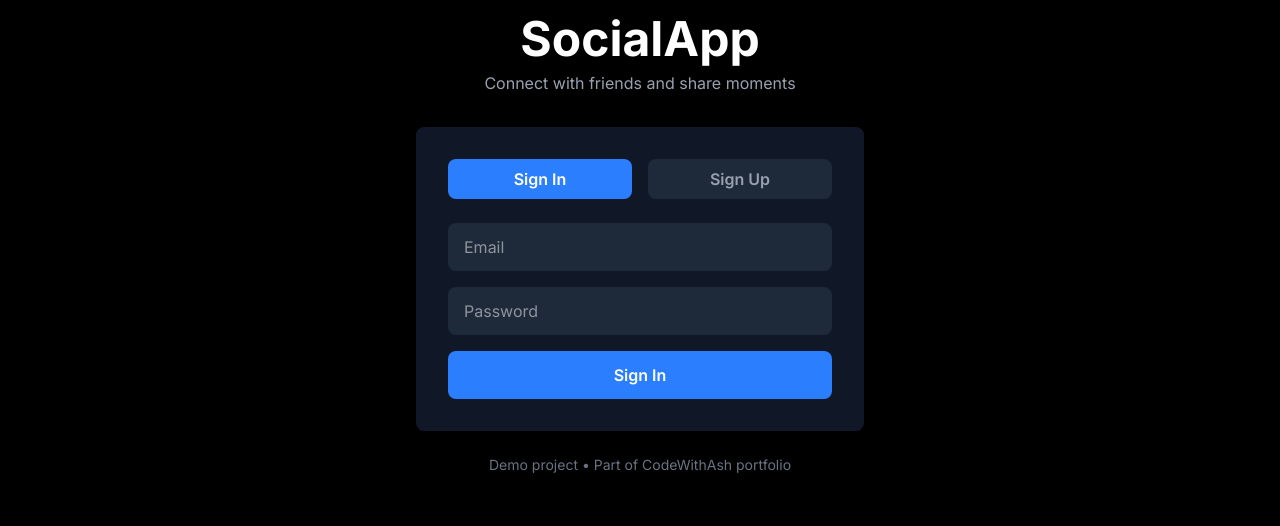
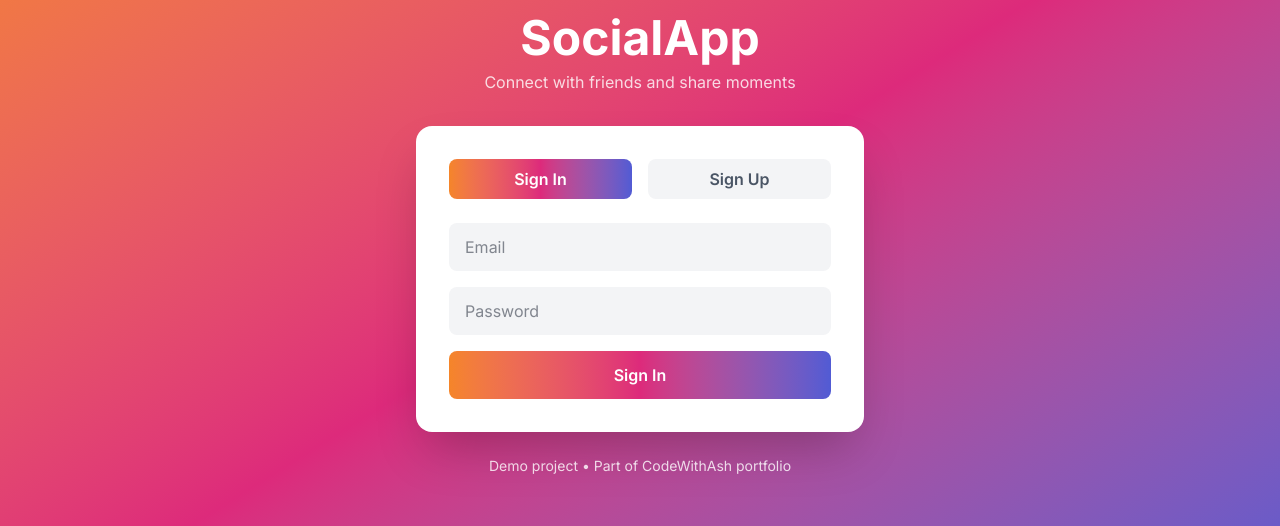
Before and after one commit to codewithash-dev/codewithash, a Next.js app: page /projects/social-media in a window 1280 px wide. Shown: the part 155-681 px from the top of the page. Built offline with nearby package versions, Linux system fonts and the light colour scheme; no server answers.

Commit message:
Refresh ecommerce and social media themes

```diff
--- a/app/projects/ecommerce/page.tsx
+++ b/app/projects/ecommerce/page.tsx
@@ -2,7 +2,7 @@ import Link from 'next/link';
 
 export default function EcommerceLanding() {
   return (
-    <div className="min-h-screen flex flex-col items-center justify-center px-4">
+    <div className="min-h-screen flex flex-col items-center justify-center px-4 bg-white text-gray-900">
       <h1 className="text-6xl font-bold text-center mb-6">
         E-Commerce Store
       </h1>
@@ -12,13 +12,13 @@ export default function EcommerceLanding() {
       <div className="flex gap-4">
         <Link
           href="/projects/ecommerce/products"
-          className="bg-black text-white px-8 py-4 rounded-lg text-lg font-semibold hover:bg-gray-800 transition"
+          className="bg-gradient-to-r from-purple-600 to-pink-600 text-white px-8 py-4 rounded-lg text-lg font-semibold hover:from-purple-700 hover:to-pink-700 transition"
         >
           View Store
         </Link>
         <Link
           href="/projects/ecommerce/admin"
-          className="border-2 border-black px-8 py-4 rounded-lg text-lg font-semibold hover:bg-gray-100 transition"
+          className="border-2 border-purple-600 text-purple-700 px-8 py-4 rounded-lg text-lg font-semibold hover:bg-purple-50 transition"
         >
           Admin Panel
         </Link>
--- a/app/projects/social-media/page.tsx
+++ b/app/projects/social-media/page.tsx
@@ -51,17 +51,19 @@ export default function SocialLanding() {
   }
 
   return (
-    <div className="min-h-screen bg-black flex items-center justify-center px-4">
+    <div className="min-h-screen bg-gradient-to-br from-[#f58529] via-[#dd2a7b] to-[#515bd4] flex items-center justify-center px-4">
       <div className="max-w-md w-full">
         <h1 className="text-5xl font-bold text-white text-center mb-2">SocialApp</h1>
-        <p className="text-gray-400 text-center mb-8">Connect with friends and share moments</p>
+        <p className="text-white/80 text-center mb-8">Connect with friends and share moments</p>
 
-        <div className="bg-gray-900 rounded-lg p-8">
+        <div className="bg-white rounded-2xl p-8 shadow-2xl border border-white/60">
           <div className="flex gap-4 mb-6">
             <button
               onClick={() => setIsSignUp(false)}
               className={`flex-1 py-2 rounded-lg font-semibold ${
-                !isSignUp ? 'bg-blue-500 text-white' : 'bg-gray-800 text-gray-400'
+                !isSignUp
+                  ? 'bg-gradient-to-r from-[#f58529] via-[#dd2a7b] to-[#515bd4] text-white'
+                  : 'bg-gray-100 text-gray-600'
               }`}
             >
               Sign In
@@ -69,7 +71,9 @@ export default function SocialLanding() {
             <button
               onClick={() => setIsSignUp(true)}
               className={`flex-1 py-2 rounded-lg font-semibold ${
-                isSignUp ? 'bg-blue-500 text-white' : 'bg-gray-800 text-gray-400'
+                isSignUp
+                  ? 'bg-gradient-to-r from-[#f58529] via-[#dd2a7b] to-[#515bd4] text-white'
+                  : 'bg-gray-100 text-gray-600'
               }`}
             >
               Sign Up
@@ -85,14 +89,14 @@ export default function SocialLanding() {
                   value={username}
                   onChange={(e) => setUsername(e.target.value)}
                   required
-                  className="w-full bg-gray-800 text-white rounded-lg px-4 py-3 focus:outline-none focus:ring-2 focus:ring-blue-500"
+                  className="w-full bg-gray-100 text-gray-900 rounded-lg px-4 py-3 focus:outline-none focus:ring-2 focus:ring-[#dd2a7b]"
                 />
                 <input
                   type="text"
                   placeholder="Full Name"
                   value={fullName}
                   onChange={(e) => setFullName(e.target.value)}
-                  className="w-full bg-gray-800 text-white rounded-lg px-4 py-3 focus:outline-none focus:ring-2 focus:ring-blue-500"
+                  className="w-full bg-gray-100 text-gray-900 rounded-lg px-4 py-3 focus:outline-none focus:ring-2 focus:ring-[#dd2a7b]"
                 />
               </>
             )}
@@ -102,7 +106,7 @@ export default function SocialLanding() {
               value={email}
               onChange={(e) => setEmail(e.target.value)}
               required
-              className="w-full bg-gray-800 text-white rounded-lg px-4 py-3 focus:outline-none focus:ring-2 focus:ring-blue-500"
+              className="w-full bg-gray-100 text-gray-900 rounded-lg px-4 py-3 focus:outline-none focus:ring-2 focus:ring-[#dd2a7b]"
             />
             <input
               type="password"
@@ -110,19 +114,19 @@ export default function SocialLanding() {
               value={password}
               onChange={(e) => setPassword(e.target.value)}
               required
-              className="w-full bg-gray-800 text-white rounded-lg px-4 py-3 focus:outline-none focus:ring-2 focus:ring-blue-500"
+              className="w-full bg-gray-100 text-gray-900 rounded-lg px-4 py-3 focus:outline-none focus:ring-2 focus:ring-[#dd2a7b]"
             />
             <button
               type="submit"
               disabled={loading}
-              className="w-full bg-blue-500 text-white py-3 rounded-lg font-semibold hover:bg-blue-600 disabled:bg-gray-700"
+              className="w-full bg-gradient-to-r from-[#f58529] via-[#dd2a7b] to-[#515bd4] text-white py-3 rounded-lg font-semibold hover:opacity-90 disabled:opacity-60"
             >
               {loading ? 'Loading...' : isSignUp ? 'Sign Up' : 'Sign In'}
             </button>
           </form>
         </div>
 
-        <p className="text-center text-gray-500 mt-6 text-sm">
+        <p className="text-center text-white/80 mt-6 text-sm">
           Demo project • Part of CodeWithAsh portfolio
         </p>
       </div>
```
